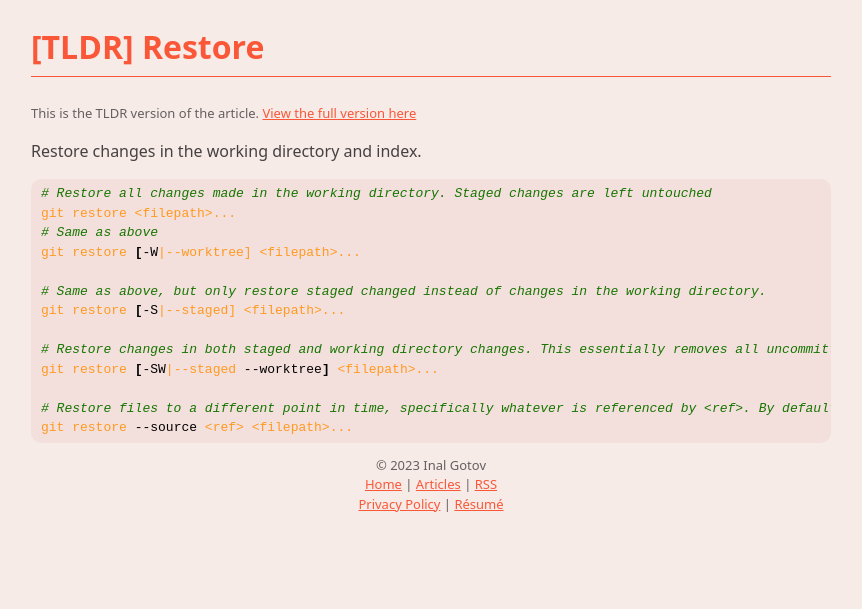
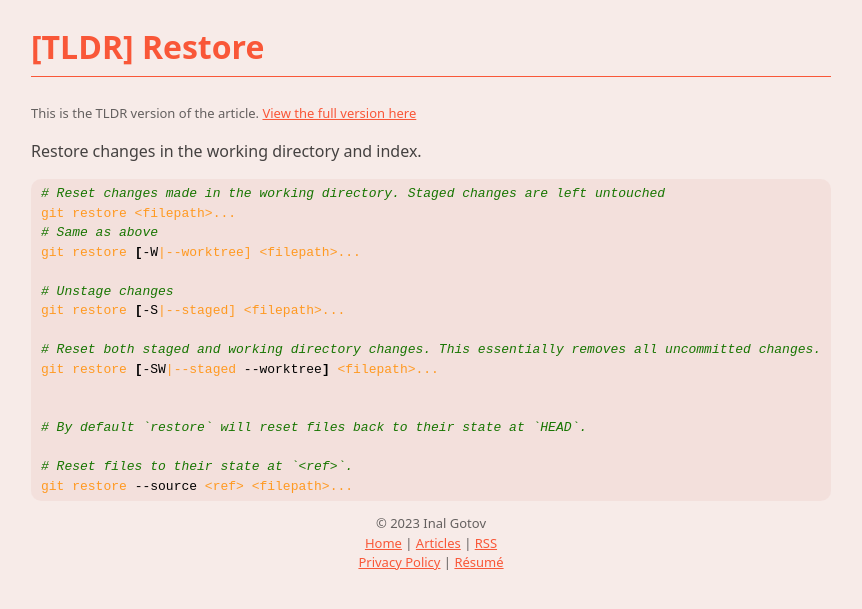
Before and after one commit to sketch204/sketch204.github.io, a Jekyll site: the page built from git-notes/tldr/git-restore.md, in a window 1280 px wide. Shown: the top 609 px of the page, without its empty margins (209-1071 px from the left). Built offline with Jekyll 4.4.1, drawn with Linux system fonts in a browser that asks for light colours.

Commit message:
Update restore tldr

```diff
--- a/git-notes/tldr/git-restore.md
+++ b/git-notes/tldr/git-restore.md
@@ -6,17 +6,20 @@ excerpt: "Un-stage or reset files back to their last committed state."
 Restore changes in the working directory and index.
 
 {% highlight bash %}
-# Restore all changes made in the working directory. Staged changes are left untouched
+# Reset changes made in the working directory. Staged changes are left untouched
 git restore <filepath>...
 # Same as above
 git restore [-W|--worktree] <filepath>...
 
-# Same as above, but only restore staged changed instead of changes in the working directory.
+# Unstage changes
 git restore [-S|--staged] <filepath>...
 
-# Restore changes in both staged and working directory changes. This essentially removes all uncommitted changes.
+# Reset both staged and working directory changes. This essentially removes all uncommitted changes.
 git restore [-SW|--staged --worktree] <filepath>...
 
-# Restore files to a different point in time, specifically whatever is referenced by <ref>. By default HEAD is used.
+
+# By default `restore` will reset files back to their state at `HEAD`.
+
+# Reset files to their state at `<ref>`.
 git restore --source <ref> <filepath>...
 {% endhighlight %}
```
